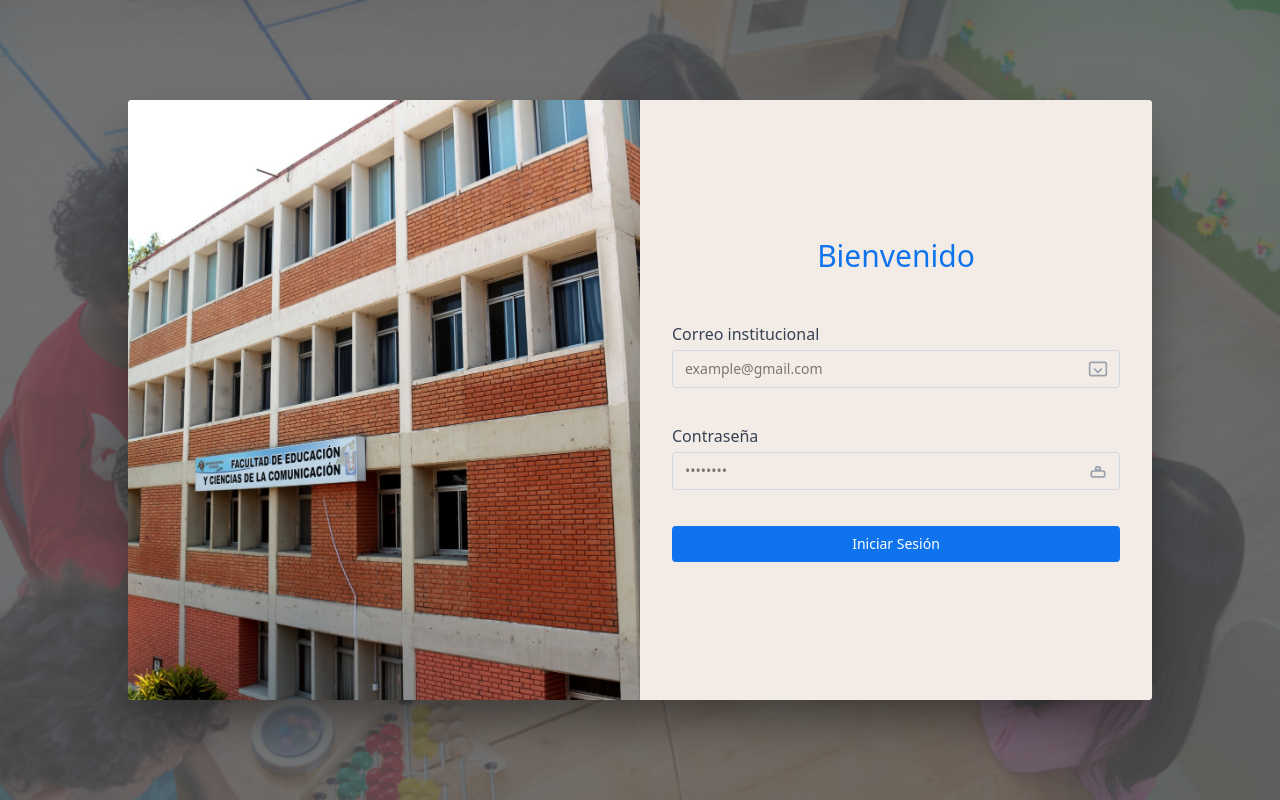
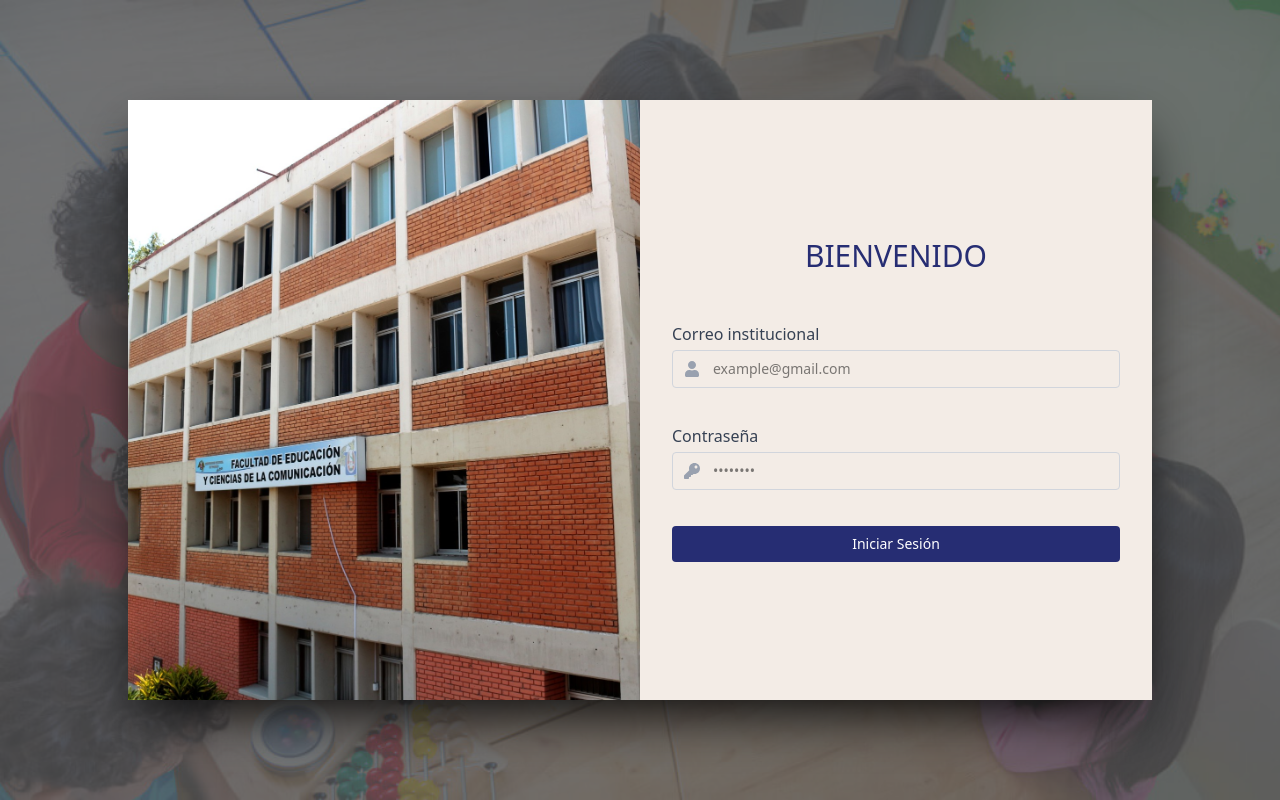
Before and after one commit to carlosgs05/webSiteEducacion, a React (Vite) app in the folder webSiteEducationAdmin/: page / in a window 1280 px wide. Built offline with nearby package versions, Linux system fonts and the light colour scheme.

Commit message:
login_completo

```diff
--- a/webSiteEducationAdmin/src/components/Header.jsx
+++ b/webSiteEducationAdmin/src/components/Header.jsx
@@ -1,5 +1,6 @@
 import { useState, useEffect, useRef } from "react";
 import PropTypes from "prop-types";
+import { FaUser, FaChevronDown } from "react-icons/fa";
 
 const Header = ({ onToggleSidebar, user }) => {
   const [profileOpen, setProfileOpen] = useState(false);
@@ -19,7 +20,7 @@ const Header = ({ onToggleSidebar, user }) => {
     };
   }, []);
 
-  const handleProfileClick = () => {
+  const toggleDropdown = () => {
     setProfileOpen(!profileOpen);
   };
 
@@ -32,25 +33,12 @@ const Header = ({ onToggleSidebar, user }) => {
 
       {/* Barra de iconos y botón hamburguesa */}
       <div className="flex items-center space-x-4">
-        {/* Contenedor para el dropdown de perfil que incluye ícono y datos */}
-        <div
-          className="relative flex items-center cursor-pointer"
-          onClick={handleProfileClick}
-          ref={dropdownRef}
-        >
-          {/* Ícono de perfil */}
-          <svg
-            className="w-8 h-8 text-white hover:text-[#E4BCD3] transition-colors"
-            fill="currentColor"
-            viewBox="0 0 24 24"
-          >
-            <path
-              fillRule="evenodd"
-              d="M18 14a6 6 0 10-12 0 7 7 0 00-2 4.9V21a1 1 0 001 1h14a1 1 0 001-1v-2.1a7 7 0 00-2-4.9zm-6-4a4 4 0 100-8 4 4 0 000 8z"
-              clipRule="evenodd"
-            />
-          </svg>
-          {/* Nombre y rol del usuario: se muestran desde pantallas pequeñas en adelante */}
+        {/* Contenedor para el perfil */}
+        <div className="relative flex items-center" ref={dropdownRef}>
+          {/* Ícono de perfil sin hover */}
+          <FaUser className="w-8 h-8 text-white" />
+
+          {/* Nombre y rol del usuario */}
           <div className="ml-2 hidden sm:flex flex-col">
             <span className="text-sm font-medium">
               {user?.name || "Cargando..."}
@@ -58,9 +46,18 @@ const Header = ({ onToggleSidebar, user }) => {
             <span className="text-xs text-[#E4BCD3]">Administrador</span>
           </div>
 
+          {/* Botón con la flechita para desplegar el dropdown */}
+          <button onClick={toggleDropdown} className="ml-3 focus:outline-none cursor-pointer">
+            <FaChevronDown
+              className={`w-5 h-5 text-white font-light transition-transform duration-200 transform ${
+                profileOpen ? "rotate-180" : "rotate-0"
+              }`}
+            />
+          </button>
+
           {/* Dropdown */}
           {profileOpen && (
-            <div className="absolute top-full right-0 mt-2 w-44 bg-white text-[#545454] rounded shadow-lg py-2 z-50">
+            <div className="absolute top-full right-0 mt-2 w-44 bg-[#545454] text-white rounded shadow-lg py-2 z-50 text-sm">
               <a
                 href="/perfil"
                 className="block px-4 py-2 hover:bg-[#E4BCD3] hover:text-[#545454]"
@@ -69,9 +66,8 @@ const Header = ({ onToggleSidebar, user }) => {
               </a>
               <button
                 type="button"
-                className="w-full text-left px-4 py-2 hover:bg-[#E4BCD3] hover:text-[#545454]"
+                className="w-full text-left px-4 py-2 hover:bg-[#E4BCD3] hover:text-[#545454] cursor-pointer"
                 onClick={() => {
-                  // Lógica para cerrar sesión
                   localStorage.removeItem("token");
                   window.location.href = "/";
                 }}
@@ -95,11 +91,7 @@ const Header = ({ onToggleSidebar, user }) => {
             viewBox="0 0 24 24"
             xmlns="http://www.w3.org/2000/svg"
           >
-            <path
-              strokeLinecap="round"
-              strokeLinejoin="round"
-              d="M4 6h16M4 12h16M4 18h16"
-            />
+            <path strokeLinecap="round" strokeLinejoin="round" d="M4 6h16M4 12h16M4 18h16" />
           </svg>
         </button>
       </div>
--- a/webSiteEducationAdmin/src/components/Sidebar.jsx
+++ b/webSiteEducationAdmin/src/components/Sidebar.jsx
@@ -74,7 +74,7 @@ const Sidebar = () => {
                 e.preventDefault();
                 setOpenOrganizacion(!openOrganizacion);
               }}
-              className={`flex items-center justify-between w-full px-3 py-2 rounded transition-colors ${
+              className={`flex items-center justify-between w-full px-3 py-2 rounded transition-colors cursor-pointer ${
                 isActiveDropdown(organizacionPaths)
                   ? "bg-[#E4BCD3] text-[#545454]"
                   : "hover:bg-[#E4BCD3] hover:text-[#545454]"
@@ -154,7 +154,7 @@ const Sidebar = () => {
                 e.preventDefault();
                 setOpenDesarrollo(!openDesarrollo);
               }}
-              className={`flex items-center justify-between w-full px-3 py-2 rounded transition-colors ${
+              className={`flex items-center justify-between w-full px-3 py-2 rounded transition-colors cursor-pointer ${
                 isActiveDropdown(desarrolloPaths)
                   ? "bg-[#E4BCD3] text-[#545454]"
                   : "hover:bg-[#E4BCD3] hover:text-[#545454]"
--- a/webSiteEducationAdmin/src/page/Login.jsx
+++ b/webSiteEducationAdmin/src/page/Login.jsx
@@ -1,7 +1,8 @@
 import React, { useState } from "react";
 import axios from "axios";
 import swal from "sweetalert";
-import LogoLogin from "../assets/fac_edu.jpg"; // Imagen que se mostrará en la columna izquierda
+import { FaUser, FaKey } from "react-icons/fa"; // Importamos los iconos necesarios
+import LogoLogin from "../assets/fac_edu.jpg"; // Imagen para la columna izquierda
 import LoginFondo from "../assets/educacion_inicial.jpg"; // Imagen de fondo general
 
 const Login = () => {
@@ -47,17 +48,20 @@ const Login = () => {
       <div className="absolute inset-0 bg-[#545454]/80 z-10"></div>
 
       {/* Contenedor principal con sombra pronunciada */}
-      <div className="relative z-20 w-full max-w-5xl bg-white rounded shadow-2xl shadow-black/50 overflow-hidden flex flex-col md:flex-row min-h-[600px] m-4">
+      <div className="relative z-20 w-full max-w-5xl bg-white shadow-2xl shadow-black/90 overflow-hidden flex flex-col md:flex-row min-h-[600px] m-4">
         {/* Columna Izquierda: Solo imagen adicional (ilustración) */}
-        <div className="md:w-1/2 bg-cover bg-center" style={{ backgroundImage: `url(${LogoLogin})` }}>
-          {/* Sin contenido adicional, se muestra únicamente la imagen de la ilustración */}
+        <div
+          className="md:w-1/2 bg-cover bg-center"
+          style={{ backgroundImage: `url(${LogoLogin})` }}
+        >
+          {/* Se muestra únicamente la imagen */}
         </div>
 
         {/* Columna Derecha: Formulario */}
         <div className="md:w-1/2 flex items-center justify-center p-6 bg-[#F3ECE6]">
           <div className="w-full max-w-md">
-            <h2 className="text-3xl text-center font-medium text-[#0F73EE] mb-12">
-              Bienvenido
+            <h2 className="text-3xl text-center font-medium text-[#262D73] mb-12">
+              BIENVENIDO
             </h2>
             <form onSubmit={handleLogin} className="space-y-9">
               {/* Campo Correo */}
@@ -66,27 +70,17 @@ const Login = () => {
                   Correo institucional
                 </label>
                 <div className="relative">
+                  <div className="absolute inset-y-0 left-0 flex items-center pl-3">
+                    <FaUser className="text-gray-400" />
+                  </div>
                   <input
                     type="email"
                     id="email"
                     placeholder="example@gmail.com"
                     value={email}
                     onChange={(e) => setEmail(e.target.value)}
-                    className="w-full border border-gray-300 rounded px-3 py-2 text-sm focus:outline-none focus:ring-2 focus:ring-[#0F73EE]"
+                    className="w-full border border-gray-300 rounded px-3 py-2 pl-10 text-sm focus:outline-none focus:ring-2 focus:ring-[#262D73]"
                   />
-                  <svg
-                    className="w-5 h-5 text-gray-400 absolute right-3 top-1/2 transform -translate-y-1/2 pointer-events-none"
-                    fill="none"
-                    stroke="currentColor"
-                    strokeWidth="2"
-                    viewBox="0 0 24 24"
-                  >
-                    <path
-                      strokeLinecap="round"
-                      strokeLinejoin="round"
-                      d="M16 12l-4 4-4-4m8-8H4a2 2 0 00-2 2v12a2 2 0 002 2h16a2 2 0 002-2V6a2 2 0 00-2-2z"
-                    />
-                  </svg>
                 </div>
               </div>
 
@@ -96,34 +90,24 @@ const Login = () => {
                   Contraseña
                 </label>
                 <div className="relative">
+                  <div className="absolute inset-y-0 left-0 flex items-center pl-3">
+                    <FaKey className="text-gray-400" />
+                  </div>
                   <input
                     type="password"
                     id="password"
                     placeholder="••••••••"
                     value={password}
                     onChange={(e) => setPassword(e.target.value)}
-                    className="w-full border border-gray-300 rounded px-3 py-2 text-sm focus:outline-none focus:ring-2 focus:ring-[#0F73EE]"
+                    className="w-full border border-gray-300 rounded px-3 py-2 pl-10 text-sm focus:outline-none focus:ring-2 focus:ring-[#262D73]"
                   />
-                  <svg
-                    className="w-5 h-5 text-gray-400 absolute right-3 top-1/2 transform -translate-y-1/2 pointer-events-none"
-                    fill="none"
-                    stroke="currentColor"
-                    strokeWidth="2"
-                    viewBox="0 0 24 24"
-                  >
-                    <path
-                      strokeLinecap="round"
-                      strokeLinejoin="round"
-                      d="M12 11c1.656 0 3-.895 3-2s-1.344-2-3-2-3 .895-3 2 1.344 2 3 2zm6 1H6a2 2 0 00-2 2v3a2 2 0 002 2h12a2 2 0 002-2v-3a2 2 0 00-2-2z"
-                    />
-                  </svg>
                 </div>
               </div>
 
               {/* Botón Iniciar Sesión */}
               <button
                 type="submit"
-                className="w-full py-2 text-sm text-white bg-[#0F73EE] hover:bg-blue-700 rounded focus:outline-none focus:ring-2 focus:ring-[#0F73EE]"
+                className="w-full py-2 text-sm text-white bg-[#262D73] hover:bg-[#1c1e33] rounded focus:outline-none focus:ring-2 focus:ring-[#262D73] cursor-pointer"
               >
                 Iniciar Sesión
               </button>
```
